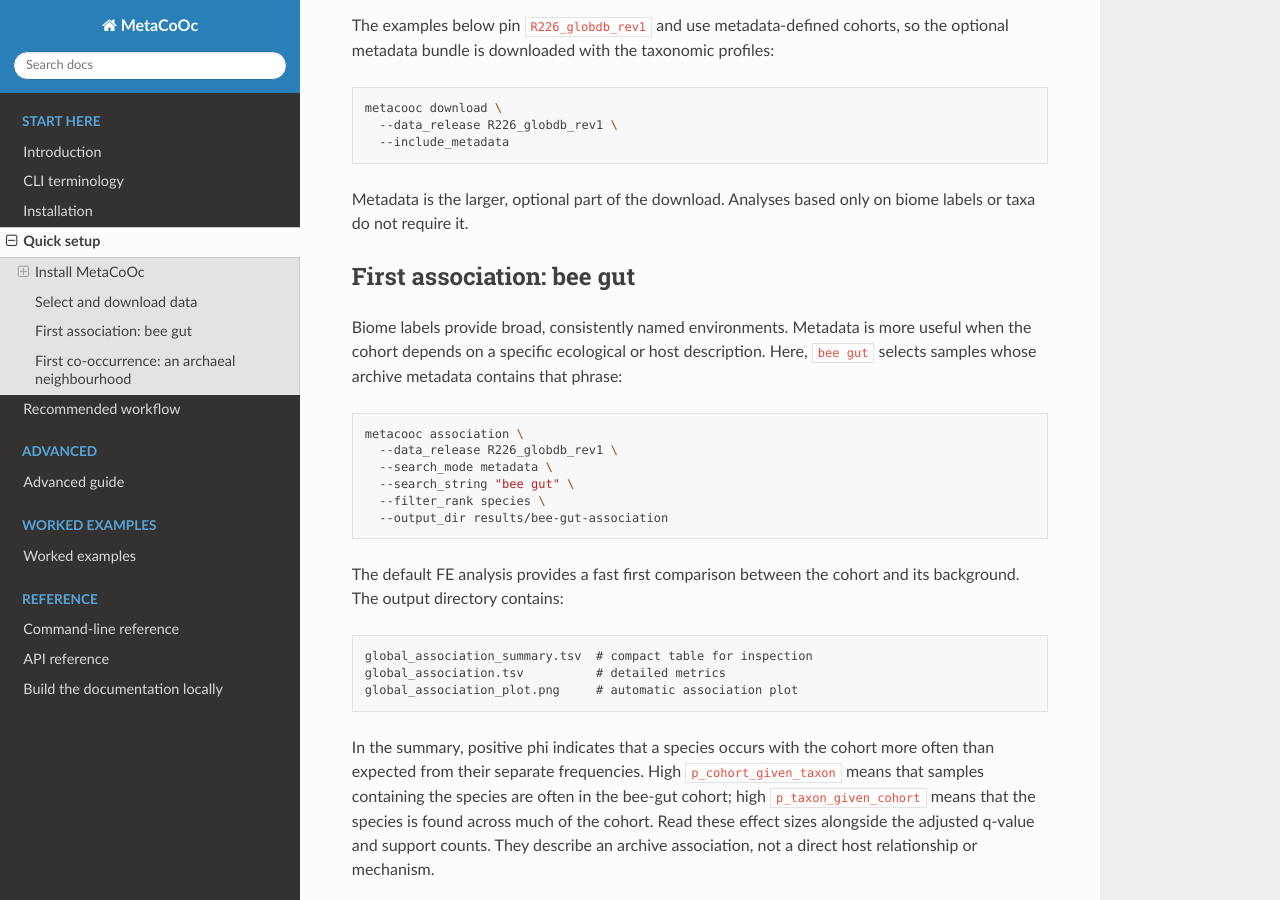
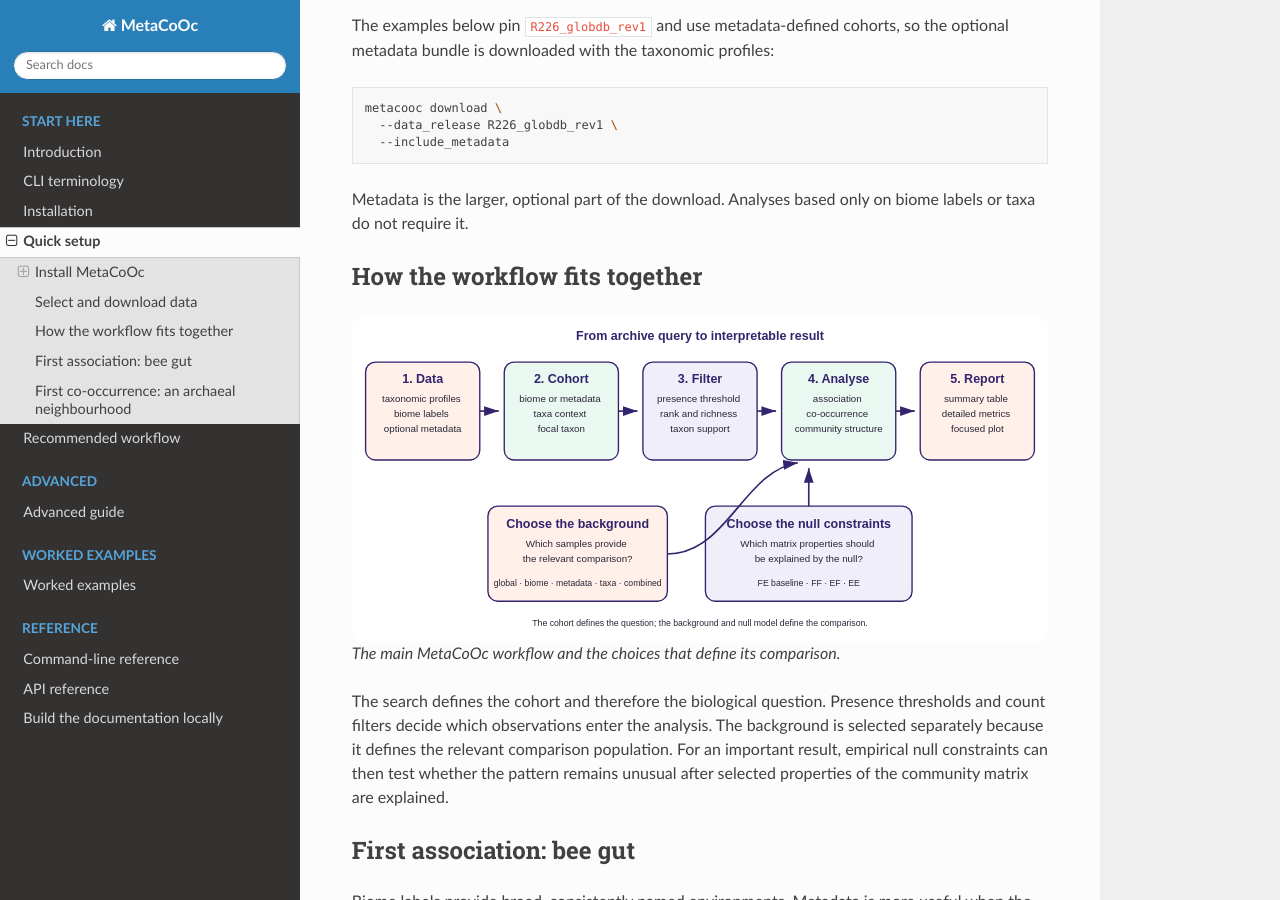
Before and after one commit to bcoltman/metacooc, a Sphinx documentation site: the page built from docs/quickstart.md, in a window 1280 px wide and 900 px high, scrolled down 981 px. Built offline with Sphinx 7.4.7 and the Read the Docs theme 3.1.0, drawn with Linux system fonts in a browser that asks for light colours.

Commit message:
docs: add analysis workflow diagram

````diff
--- a/docs/quickstart.md
+++ b/docs/quickstart.md
@@ -53,6 +53,22 @@
 
 Metadata is the larger, optional part of the download. Analyses based only on
 biome labels or taxa do not require it.
+
+## How the workflow fits together
+
+```{figure} _images/metacooc-workflow.svg
+:alt: MetaCoOc workflow from published profiles through cohort selection, filtering, analysis, and reporting, with background and null-model choices feeding the analysis.
+:width: 100%
+
+The main MetaCoOc workflow and the choices that define its comparison.
+```
+
+The search defines the cohort and therefore the biological question. Presence
+thresholds and count filters decide which observations enter the analysis. The
+background is selected separately because it defines the relevant comparison
+population. For an important result, empirical null constraints can then test
+whether the pattern remains unusual after selected properties of the community
+matrix are explained.
 
 ## First association: bee gut
 
````
Also changed, not shown: docs/_images/metacooc-workflow.svg (added).
